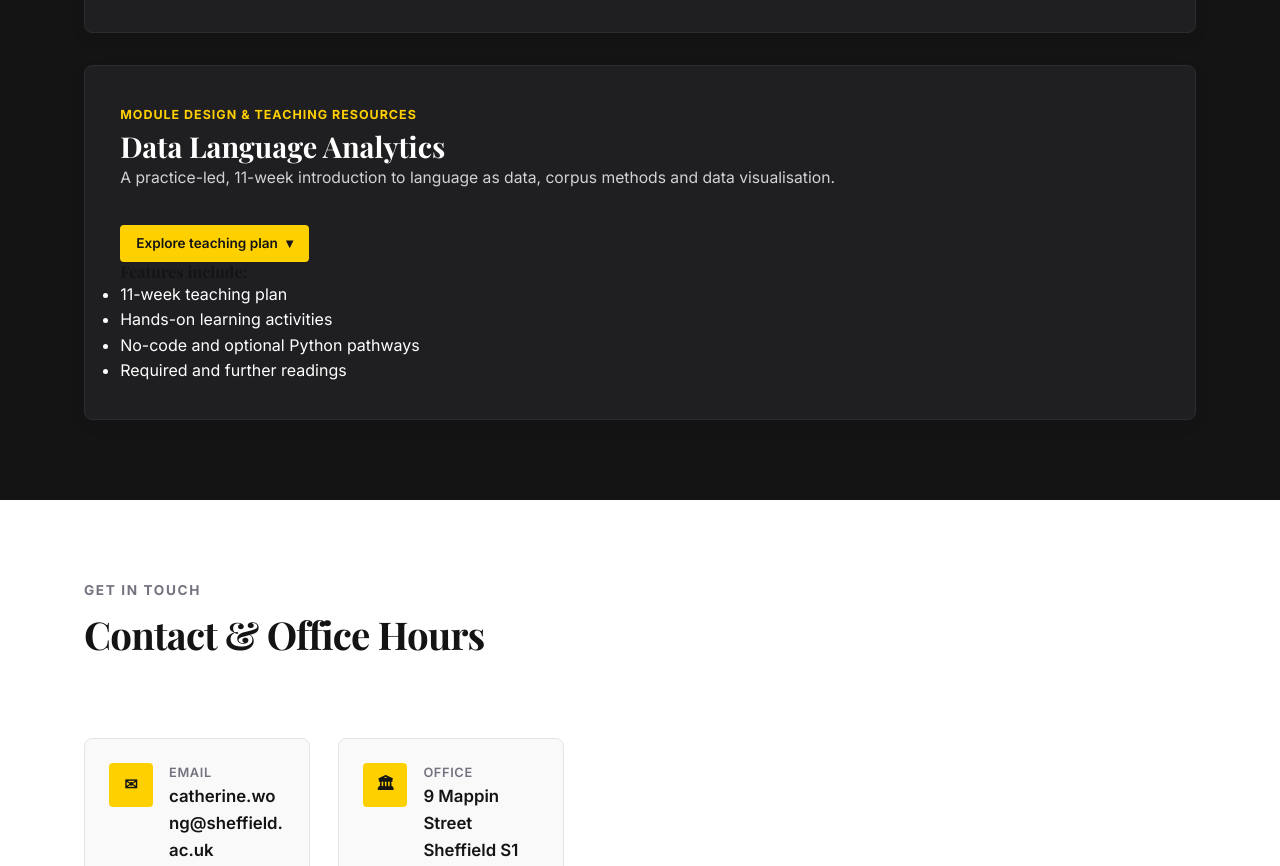
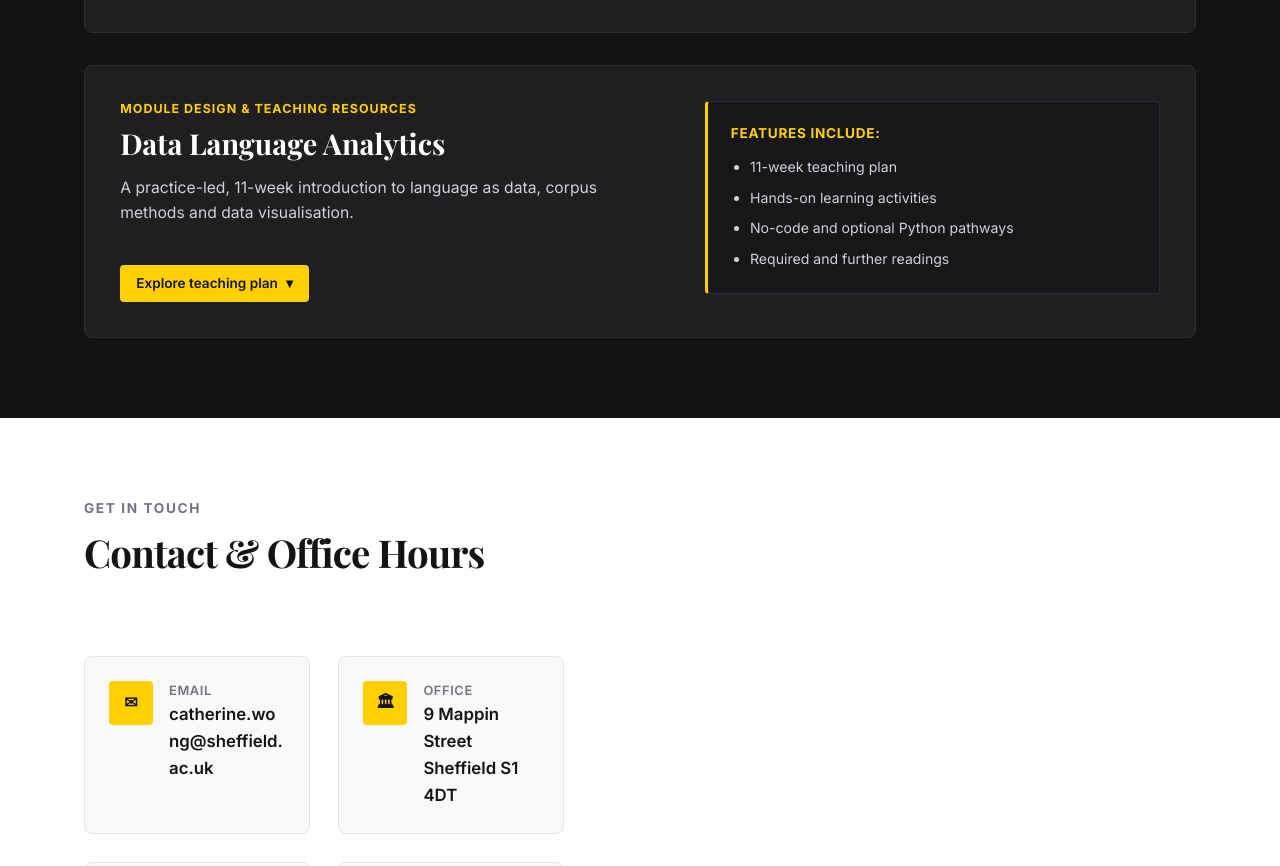
Before and after one commit to cath-wong/cath-wong.github.io, a plain HTML site: page index.html in a window 1280 px wide. Shown: the part 7941-8807 px from the top of the page. Drawn offline with nearby package versions, Linux system fonts and the light colour scheme; a web font is replaced by a local one.

Commit message:
Update style.css

```diff
--- a/css/style.css
+++ b/css/style.css
@@ -1710,6 +1710,89 @@ details.tool-details-collapse[open] summary::after {
   color: #141415 !important;
 }
 
+/* Data Language Analytics: two-column card layout */
+
+.module-plan-summary {
+  display: block;
+}
+
+.module-plan-grid {
+  display: grid;
+  grid-template-columns: 1.2fr 1fr;
+  gap: 2.5rem;
+  align-items: start;
+}
+
+.module-plan-info {
+  display: flex;
+  flex-direction: column;
+  align-items: flex-start;
+}
+
+.module-plan-kicker {
+  display: block;
+  margin-bottom: 0.5rem;
+}
+
+.module-plan-title {
+  margin-bottom: 0.8rem;
+}
+
+.module-plan-description {
+  margin-bottom: 1.5rem;
+  line-height: 1.6;
+}
+
+.module-plan-info .module-plan-action {
+  align-self: flex-start;
+  width: fit-content;
+  max-width: 100%;
+  flex: none;
+  margin-top: 0;
+  color: #141415 !important;
+}
+
+/* Features panel matching the other tool cards */
+
+.module-plan-features {
+  background: rgba(0, 0, 0, 0.25);
+  padding: 1.4rem;
+  border-radius: var(--radius-sm);
+  border: 1px solid var(--border-dark);
+  border-left: 3px solid var(--accent-yellow);
+}
+
+.module-plan-features h4 {
+  font-family: var(--font-sans);
+  font-size: 0.85rem;
+  font-weight: 700;
+  color: var(--accent-yellow);
+  text-transform: uppercase;
+  letter-spacing: 0.05em;
+  margin-bottom: 0.9rem;
+}
+
+.module-plan-features ul {
+  list-style-type: disc;
+  padding-left: 1.2rem;
+  display: flex;
+  flex-direction: column;
+  gap: 8px;
+  font-size: 0.88rem;
+  color: #d1d1d6;
+  font-family: var(--font-sans);
+}
+
+/* Responsive layout */
+
+@media (max-width: 768px) {
+  .module-plan-grid {
+    grid-template-columns: 1fr;
+    gap: 1.5rem;
+  }
+}
+
+
 .module-plan-card[open] .module-plan-action.btn {
   background-color: var(--accent-yellow);
   color: #141415 !important;
```
